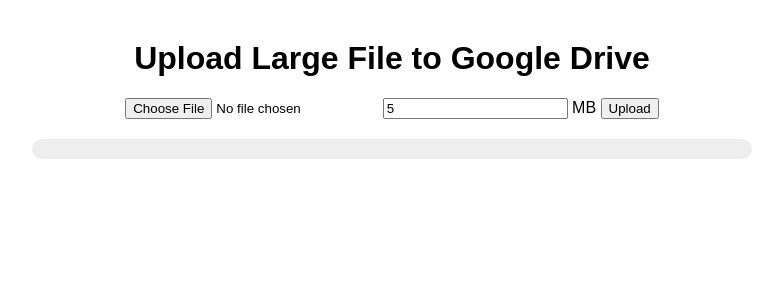
After one commit to Rafat-Aman/CHIME, a Django app: page /drive/ in a window 1280 px wide. The commit adds this page. Shown: the top 300 px of the page, without its empty margins (248-1031 px from the left). Run offline with Django 5.2, Linux system fonts and the light colour scheme.

Commit message:
drive upload initiation

```diff
--- a/core/urls.py
+++ b/core/urls.py
@@ -1,14 +1,5 @@
 # core/urls.py
-from django.urls import path
-from . import views
-
-urlpatterns = [
-    path("", views.home, name="home"),
-    path("register/", views.register, name="register"),
-    path("profile/", views.profile, name="profile"),
-]
-# core/urls.py
-from django.urls import path
+from django.urls import path, include
 from . import views
 
 urlpatterns = [
@@ -17,4 +8,9 @@
     path("profile/", views.profile, name="profile"),
     path("dashboard/", views.dashboard, name="dashboard"),
     path("disconnect-google/<int:pk>/", views.disconnect_google, name="disconnect_google"),
+    path("upload/", views.upload_view, name="upload_page"),
+    path("create-upload-session/", views.create_upload_session, name="create_upload_session"),
+    path("drive/", views.upload_view, name="upload_view"),
+    path('drive_integration/', include('drive_integration.urls')),  # ✅ add this line
+
 ]
--- a/core/views.py
+++ b/core/views.py
@@ -1,5 +1,6 @@
 # core/views.py
-from __future__ import annotations
+import requests
+
 
 from django.conf import settings
 from django.contrib import messages
@@ -7,7 +8,10 @@
 from django.contrib.auth.decorators import login_required
 from django.contrib.auth.forms import UserCreationForm
 from django.shortcuts import render, redirect, get_object_or_404
-
+#chunking
+from django.http import JsonResponse
+from google.oauth2.credentials import Credentials
+from django.views.decorators.csrf import csrf_exempt
 # allauth
 from allauth.socialaccount.models import SocialAccount, SocialApp, SocialToken
 
@@ -314,3 +318,39 @@
     }
 
     return render(request, "dashboard.html", {"items": items, "total": total})
+
+
+#uploadschuning
+@csrf_exempt
+@login_required
+def create_upload_session(request):
+    user = request.user
+    creds = Credentials.from_authorized_user_info(user.google_credentials)
+
+    filename = request.POST.get("filename")
+    filesize = request.POST.get("filesize")
+    mime_type = request.POST.get("mime_type")
+
+    headers = {
+        "Authorization": f"Bearer {creds.token}",
+        "Content-Type": "application/json; charset=UTF-8",
+    }
+    data = {
+        "name": filename,
+        "mimeType": mime_type,
+    }
+    params = {
+        "uploadType": "resumable",
+    }
+
+    response = requests.post(
+        "https://www.googleapis.com/upload/drive/v3/files",
+        headers=headers,
+        params=params,
+        json=data
+    )
+
+    upload_url = response.headers.get("Location")
+    return JsonResponse({"uploadUrl": upload_url})
+def upload_view(request):
+    return render(request, 'drive_integration/uploads.html')
--- /dev/null
+++ b/drive_integration/urls.py
@@ -0,0 +1,7 @@
+# drive_integration/urls.py
+from django.urls import path
+from . import views
+
+urlpatterns = [
+    path('uploads/', views.uploads_view, name='uploads'),
+]
--- /dev/null
+++ b/drive_integration/views.py
@@ -0,0 +1,4 @@
+from django.shortcuts import render
+
+def uploads_view(request):
+    return render(request, 'drive_integration/uploads.html')
--- /dev/null
+++ b/static/drive_integration/css/uploads.css
@@ -0,0 +1,21 @@
+body {
+  font-family: sans-serif;
+  margin: 40px;
+  text-align: center;
+}
+
+#progress {
+  width: 60%;
+  height: 20px;
+  background: #eee;
+  margin: 20px auto;
+  border-radius: 10px;
+  overflow: hidden;
+}
+
+#bar {
+  width: 0;
+  height: 100%;
+  background: linear-gradient(to right, #4caf50, #81c784);
+  transition: width 0.3s ease;
+}
--- /dev/null
+++ b/static/drive_integration/js/upload.js
@@ -0,0 +1,44 @@
+async function uploadFile(file, chunkSizeMB, backendSessionUrl) {
+  if (!file) {
+    alert("Please select a file!");
+    return;
+  }
+
+  const chunkSize = chunkSizeMB * 1024 * 1024;
+  const totalChunks = Math.ceil(file.size / chunkSize);
+  let start = 0;
+
+  // Step 1: Ask backend for upload session URL
+  const formData = new FormData();
+  formData.append("filename", file.name);
+  formData.append("filesize", file.size);
+  formData.append("mime_type", file.type);
+
+  const sessionResp = await fetch(backendSessionUrl, { method: "POST", body: formData });
+  const { uploadUrl } = await sessionResp.json();
+
+  // Step 2: Upload chunks
+  const bar = document.getElementById("bar");
+
+  for (let i = 0; i < totalChunks; i++) {
+    const end = Math.min(start + chunkSize, file.size);
+    const blob = file.slice(start, end);
+
+    const headers = { "Content-Range": `bytes ${start}-${end - 1}/${file.size}` };
+    const response = await fetch(uploadUrl, { method: "PUT", headers, body: blob });
+
+    if (response.status === 308) {
+      // Partial upload
+      start = end;
+      bar.style.width = ((end / file.size) * 100) + "%";
+    } else if (response.ok) {
+      bar.style.width = "100%";
+      alert("Upload complete!");
+      break;
+    } else {
+      console.error(await response.text());
+      alert("Upload failed!");
+      break;
+    }
+  }
+}
--- a/templates/dashboard.html
+++ b/templates/dashboard.html
@@ -9,6 +9,7 @@
     <div class="page-actions">
       <a class="btn-outline" href="{% url 'home' %}">Home</a>
       <a class="btn-outline" href="{% url 'profile' %}">Profile</a>
+      <a class="btn-outline" href="{% url 'uploads' %}">Uploads</a>
       <a class="btn btn-google" href="{% provider_login_url 'google' process='connect' %}">
         <span class="g-icon"></span> Connect another Google account
       </a>
--- /dev/null
+++ b/templates/drive_integration/uploads.html
@@ -0,0 +1,29 @@
+{% load static %}
+<!DOCTYPE html>
+<html lang="en">
+<head>
+    <meta charset="UTF-8">
+    <title>Upload to Google Drive</title>
+    <link rel="stylesheet" href="{% static 'drive_integration/css/uploads.css' %}">
+</head>
+<body>
+    <h1>Upload Large File to Google Drive</h1>
+
+    <input type="file" id="fileInput">
+    <input type="number" id="chunkSize" value="5" min="1"> MB
+    <button id="uploadBtn">Upload</button>
+
+    <div id="progress">
+        <div id="bar"></div>
+    </div>
+
+    <script src="{% static 'drive_integration/js/upload.js' %}"></script>
+    <script>
+        document.getElementById("uploadBtn").addEventListener("click", async () => {
+            const file = document.getElementById("fileInput").files[0];
+            const chunkSize = parseInt(document.getElementById("chunkSize").value);
+            await uploadFile(file, chunkSize, "{% url 'create_upload_session' %}");
+        });
+    </script>
+</body>
+</html>
```
